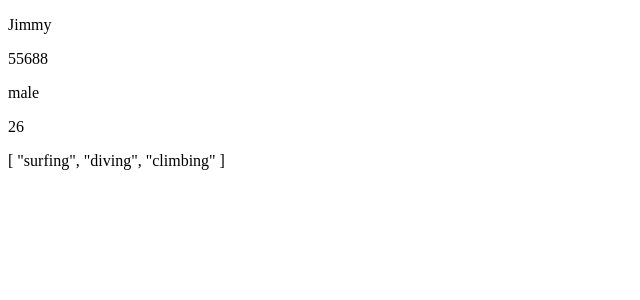
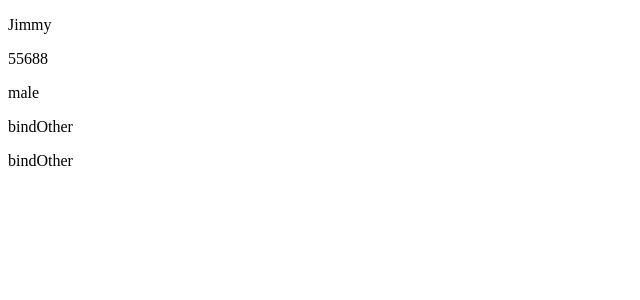
Before and after one commit to AppServiceProvider/vue, a Vue app: page / in a window 1280 px wide. Shown: the top 300 px of the page, without its empty margins (0-640 px from the left). Built offline with nearby package versions, Linux system fonts and the light colour scheme.

Commit message:
Object  props in

```diff
--- a/src/App.vue
+++ b/src/App.vue
@@ -1,5 +1,11 @@
 <template>
-  <ChildComponent :childJimmy="jimmy"></ChildComponent>
+  <ChildComponent
+    :name="jimmy.name"
+    :id="jimmy.id"
+    :gender="jimmy.gender"
+    :age="bindOther"
+    :like="bindOther"
+  ></ChildComponent>
 </template>
 
 <script>
@@ -15,6 +21,7 @@ export default {
         age: 26,
         like: ["surfing", "diving", "climbing"],
       },
+      bindOther: "bindOther",
     };
   },
   components: {
@@ -22,5 +29,4 @@ export default {
   },
 };
 </script>
-<style>
-</style>
+<style></style>
--- a/src/components/ChildComponent.vue
+++ b/src/components/ChildComponent.vue
@@ -1,13 +1,13 @@
 <template>
-  <p>{{ childJimmy.name }}</p>
-  <p>{{ childJimmy.id }}</p>
-  <p>{{ childJimmy.gender }}</p>
-  <p>{{ childJimmy.age }}</p>
-  <p>{{ childJimmy.like }}</p>
+  <p>{{ name }}</p>
+  <p>{{ id }}</p>
+  <p>{{ gender }}</p>
+  <p>{{ age }}</p>
+  <p>{{ like }}</p>
 </template>
 
 <script>
 export default {
-  props: ["childJimmy"],
+  props: ["name", "id", "gender", "age", "like"]
 };
 </script>
```
